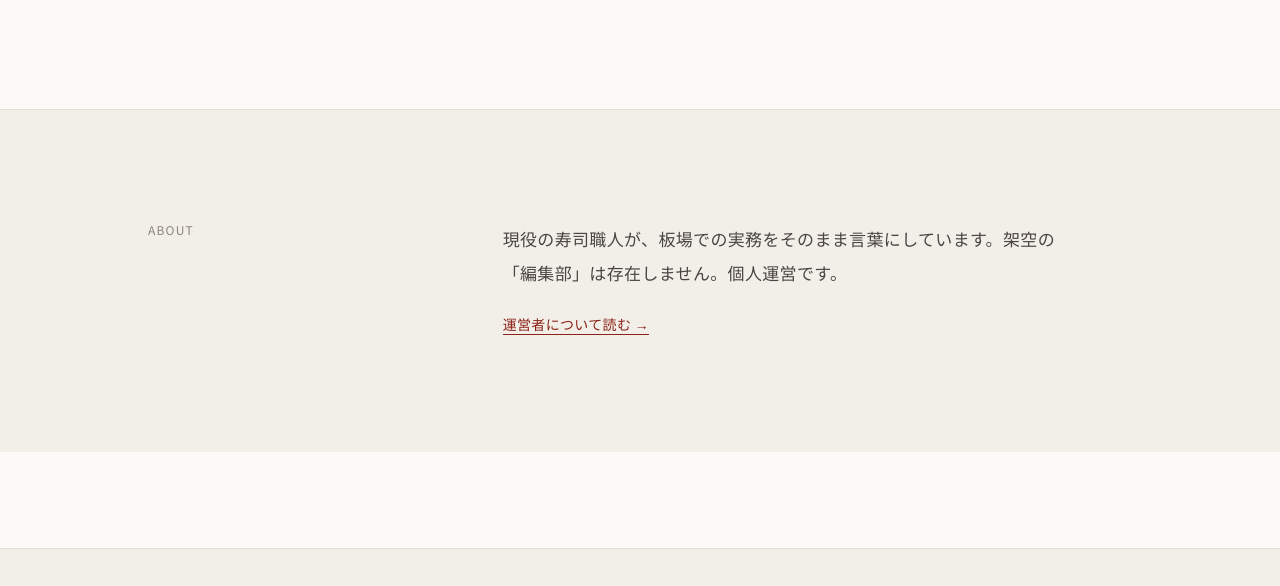
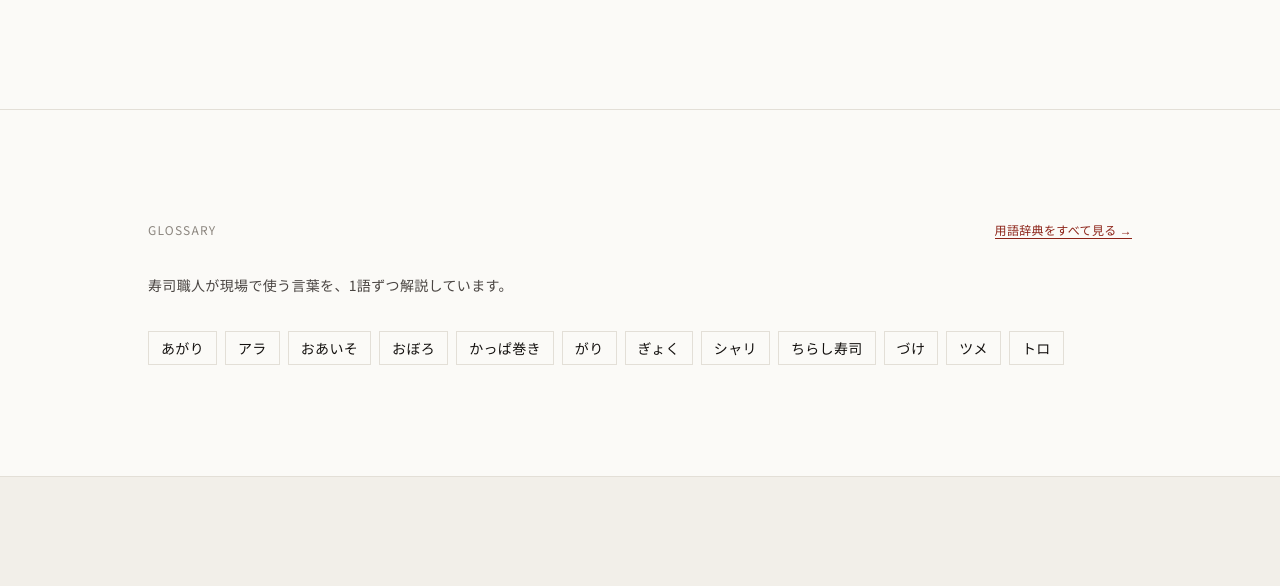
Before and after one commit to kaimengqiaoben-jpg/sushi-navi, an Astro site: page / in a window 1280 px wide. Shown: the part 1471-2057 px from the top of the page. Built offline with nearby package versions, Linux system fonts and the light colour scheme; Astro itself is replaced by a stand-in of ours.

Commit message:
トップページに用語辞典プレビューを追加
- 公開済みの用語辞典（33語）から12語をトップに掲載し導線を作る
- 記事が全て下書きの現段階でも、トップが空に見えないようにする

Co-Authored-By: Claude Sonnet 5 <noreply@anthropic.com>

```diff
--- a/src/pages/index.astro
+++ b/src/pages/index.astro
@@ -1,9 +1,14 @@
 ---
+import { getCollection } from 'astro:content';
 import BaseLayout from '../layouts/BaseLayout.astro';
 import { categoryList } from '../data/categories';
 
 const title = '鮨道 SUSHIDO';
 const description = '現役寿司職人が、板場から書く。技術・道具・キャリア・海外・経営を、実務の言葉で記録する専門メディア。';
+
+const glossary = await getCollection('glossary');
+glossary.sort((a, b) => a.data.term.localeCompare(b.data.term, 'ja'));
+const glossaryPreview = glossary.slice(0, 12);
 ---
 
 <BaseLayout title={title} description={description}>
@@ -41,6 +46,31 @@ const description = '現役寿司職人が、板場から書く。技術・道
     </div>
   </section>
 
+  {
+    glossaryPreview.length > 0 && (
+      <section class="border-t border-line">
+        <div class="mx-auto max-w-5xl px-5 py-20 md:py-28">
+          <div class="flex items-baseline justify-between mb-8">
+            <p class="text-ink-40 text-xs tracking-widest">GLOSSARY</p>
+            <a href="/glossary/" class="text-xs text-accent border-b border-accent">用語辞典をすべて見る →</a>
+          </div>
+          <p class="text-ink-70 text-sm leading-loose max-w-xl mb-8">
+            寿司職人が現場で使う言葉を、1語ずつ解説しています。
+          </p>
+          <ul class="flex flex-wrap gap-2">
+            {glossaryPreview.map((t) => (
+              <li>
+                <a href={`/glossary/${t.id}/`} class="text-sm border border-line px-3 py-1.5 hover:bg-paper-alt transition-colors">
+                  {t.data.term}
+                </a>
+              </li>
+            ))}
+          </ul>
+        </div>
+      </section>
+    )
+  }
+
   <section class="border-t border-line bg-paper-alt">
     <div class="mx-auto max-w-5xl px-5 py-20 md:py-28 grid md:grid-cols-[1fr_2fr] gap-10">
       <p class="text-ink-40 text-xs tracking-widest">ABOUT</p>
```
